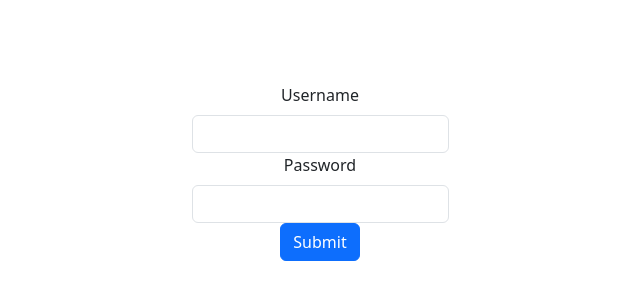
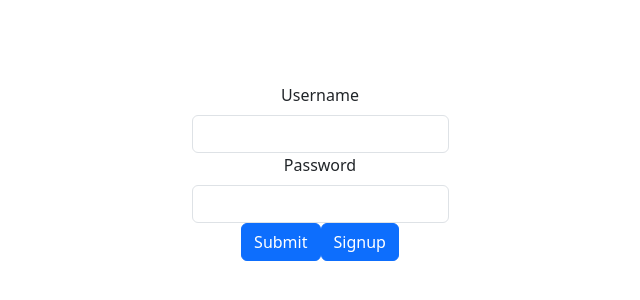
Before and after one commit to codeforbliss/BlissUI, a React (Vite) app: page / in a window 1280 px wide. Shown: the part 228-528 px from the top of the page, without its empty margins (320-960 px from the left). Built offline with nearby package versions, Linux system fonts and the light colour scheme.

Commit message:
refactor api endpoints to not use customsequence

```diff
--- a/src/components/Login.jsx
+++ b/src/components/Login.jsx
@@ -10,9 +10,18 @@ const Login = () => {
     const username = useField("text");
     const password = useField("password");
 
+    const handleSignup = async (event, username, password) => {
+      event.preventDefault()
+
+      await loginService.signUp({
+          username, password
+      })
+
+      handleLogin(event, username, password)
+    }
+
     const handleLogin = async (event, username, password) => {
         event.preventDefault()
-
 
         const user = await loginService.login({
             username, password
@@ -38,6 +47,9 @@ const Login = () => {
         <Button variant="primary" type="button" onClick={(e) => handleLogin(e, username.value, password.value)}>
           Submit
         </Button>
+        <Button variant="primary" type="button" onClick={(e) => handleSignup(e, username.value, password.value)}>
+          Signup
+        </Button>
       </Form>
     )
 }
--- a/src/components/Navbar.jsx
+++ b/src/components/Navbar.jsx
@@ -13,8 +13,8 @@ const Layout = () => {
         <Navbar.Collapse id="basic-navbar-nav">
           <Nav className="me-auto">
             <Nav.Link href="/">Home</Nav.Link>
-            <Nav.Link href="/postlist">Posts</Nav.Link>
-            <Nav.Link href="/createPost">Create</Nav.Link>
+            <Nav.Link href="/post">Posts</Nav.Link>
+            <Nav.Link href="/postform">Create</Nav.Link>
           </Nav>
         </Navbar.Collapse>
       </Container>
--- a/src/services/login.jsx
+++ b/src/services/login.jsx
@@ -21,4 +21,9 @@ const login = async (credential) => {
     return response.data
 }
 
-export default {login, setToken}
+const signUp = async (credential) => {
+  const response = await axios.post(baseUrl + "register", credential)
+  return response.data
+}
+
+export default {login, setToken, signUp}
```
